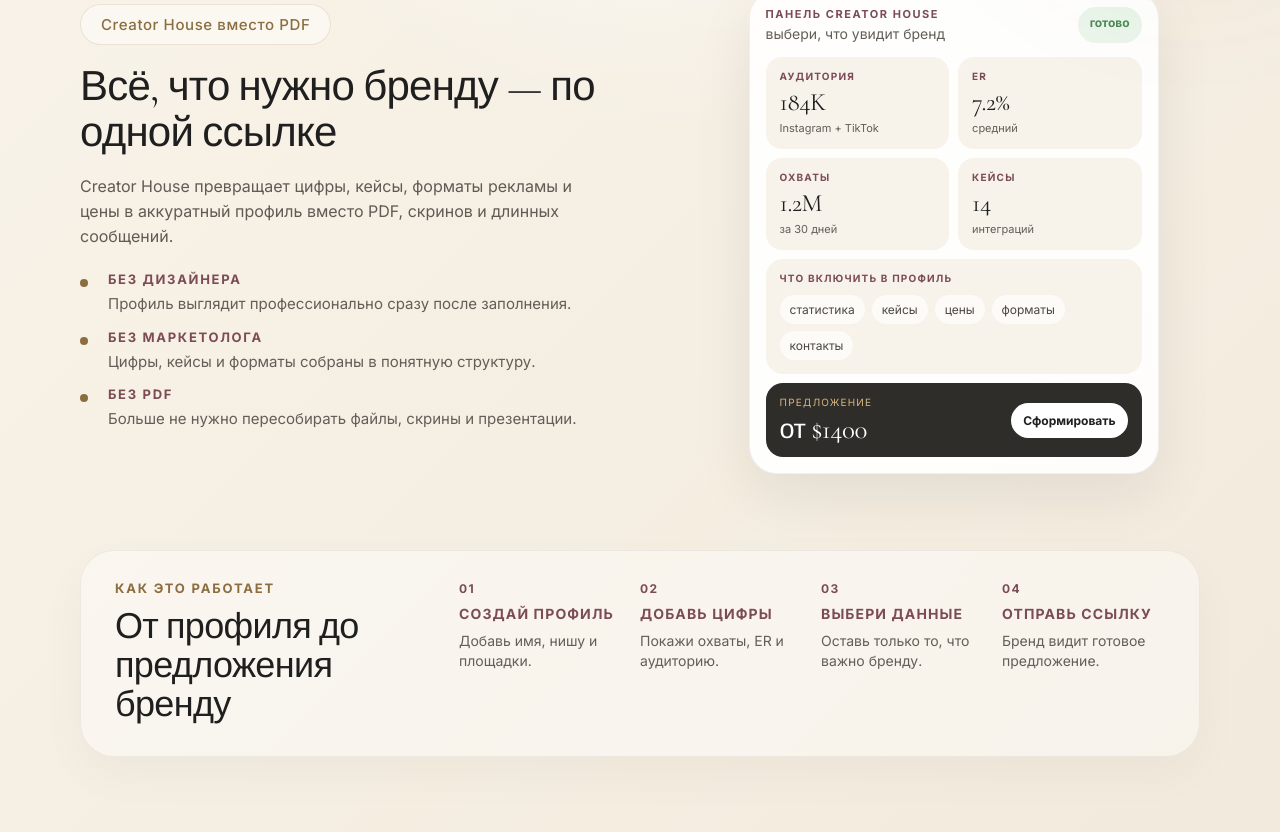
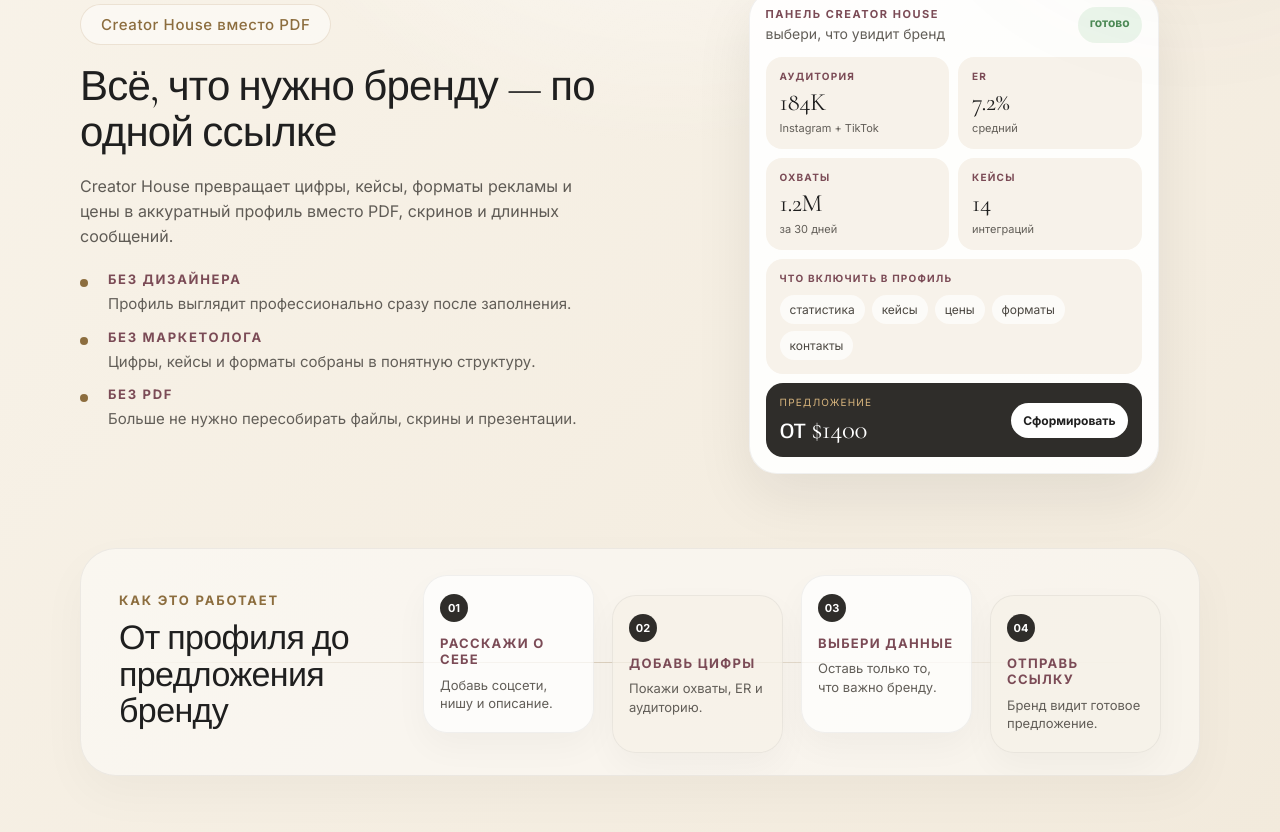
Before and after one commit to tsstish/creator-house, a Next.js app: page / in a window 1280 px wide. Shown: the part 1197-2029 px from the top of the page. Built offline with nearby package versions, Linux system fonts and the light colour scheme.

Commit message:
Update page.tsx

```diff
--- a/app/page.tsx
+++ b/app/page.tsx
@@ -417,27 +417,42 @@
 
 {/* HOW IT WORKS SECTION */}
 
-<section style={{ padding: "24px 0 54px" }}>
+<section style={{ padding: "22px 0 54px" }}>
   <div
     style={{
       maxWidth: 1120,
       margin: "0 auto",
-      padding: "30px 34px",
-      borderRadius: 34,
-      background: "rgba(255,255,255,.42)",
+      position: "relative",
+      padding: "34px 38px",
+      borderRadius: 36,
+      background: "rgba(255,255,255,.44)",
       border: "1px solid rgba(31,31,31,.06)",
       boxShadow: "0 18px 48px rgba(31,31,31,.035)",
+      overflow: "hidden",
     }}
   >
     <div
       style={{
-        display: "flex",
-        justifyContent: "space-between",
-        gap: 34,
-        alignItems: "flex-start",
+        position: "absolute",
+        left: 38,
+        right: 38,
+        top: "50%",
+        height: 1,
+        background: "linear-gradient(90deg, transparent, rgba(140,109,62,.28), transparent)",
+      }}
+    />
+
+    <div
+      style={{
+        display: "grid",
+        gridTemplateColumns: "260px 1fr",
+        gap: 44,
+        alignItems: "center",
+        position: "relative",
+        zIndex: 2,
       }}
     >
-      <div style={{ maxWidth: 310 }}>
+      <div>
         <div
           style={{
             color: "#8C6D3E",
@@ -454,7 +469,7 @@
         <h2
           className="display"
           style={{
-            fontSize: 36,
+            fontSize: 34,
             lineHeight: 1.08,
             margin: 0,
           }}
@@ -466,25 +481,41 @@
       <div
         style={{
           display: "grid",
-          gridTemplateColumns: "repeat(4, minmax(130px, 1fr))",
+          gridTemplateColumns: "repeat(4, 1fr)",
           gap: 18,
-          flex: 1,
         }}
       >
         {[
-          ["01", "Создай профиль", "Добавь имя, нишу и площадки."],
+          ["01", "Расскажи о себе", "Добавь соцсети, нишу и описание."],
           ["02", "Добавь цифры", "Покажи охваты, ER и аудиторию."],
           ["03", "Выбери данные", "Оставь только то, что важно бренду."],
           ["04", "Отправь ссылку", "Бренд видит готовое предложение."],
-        ].map(([num, title, text]) => (
-          <div key={num}>
+        ].map(([num, title, text], index) => (
+          <div
+            key={num}
+            style={{
+              position: "relative",
+              padding: "18px 16px",
+              borderRadius: 24,
+              background: index % 2 === 0 ? "rgba(255,255,255,.68)" : "rgba(246,241,232,.72)",
+              border: "1px solid rgba(31,31,31,.055)",
+              transform: index % 2 === 0 ? "translateY(-8px)" : "translateY(12px)",
+              boxShadow: "0 14px 34px rgba(31,31,31,.035)",
+            }}
+          >
             <div
               style={{
-                fontSize: 12,
-                color: "#7B4B56",
+                width: 28,
+                height: 28,
+                borderRadius: 999,
+                background: "#2F2D2A",
+                color: "white",
+                display: "flex",
+                alignItems: "center",
+                justifyContent: "center",
+                fontSize: 11,
                 fontWeight: 700,
-                letterSpacing: ".12em",
-                marginBottom: 10,
+                marginBottom: 14,
               }}
             >
               {num}
@@ -492,9 +523,9 @@
 
             <div
               style={{
-    fontSize: 14,
+                fontSize: 13,
                 fontWeight: 700,
-    letterSpacing: ".08em",
+                letterSpacing: ".1em",
                 textTransform: "uppercase",
                 marginBottom: 8,
                 color: "#7B4B56",
@@ -506,7 +537,7 @@
 
             <div
               style={{
-                fontSize: 14,
+                fontSize: 13,
                 lineHeight: 1.45,
                 color: "#625E58",
               }}
```
Lines whose indentation alone changed are shown as unchanged.
